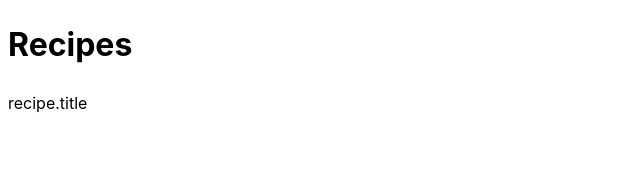
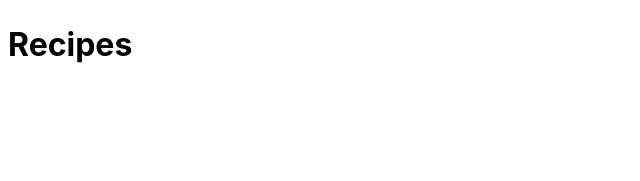
Before and after one commit to Kindlewing/recipes, a React (Vite) app: page / in a window 1280 px wide. Shown: the top 181 px of the page, without its empty margins (0-640 px from the left). Built offline with nearby package versions, Linux system fonts and the light colour scheme.

Commit message:
Working on recipes

```diff
--- a/src/app.tsx
+++ b/src/app.tsx
@@ -1,11 +1,17 @@
 import { Header } from "./components/header.tsx";
+import { Recipe } from "./recipe.ts";
 import RecipeCard from "./components/recipeCard.tsx";
 
 function App() {
+	const recipe: Recipe = {
+		title: "Test",
+		ingredients: ["1. 2 tsp olive oil"],
+	};
+
 	return (
 		<>
 			<Header />
-			<RecipeCard />
+			<RecipeCard recipe={recipe} />
 		</>
 	);
 }
--- a/src/components/recipeCard.tsx
+++ b/src/components/recipeCard.tsx
@@ -1,12 +1,9 @@
-interface Recipe {
-	title: string;
-	ingredients: string[];
-}
+import { Recipe } from "../recipe";
 
-const RecipeCard = ({ recipe: Recipe }) => {
+const RecipeCard = (recipe: Recipe) => {
 	return (
 		<article className="card">
-			<p className="title"> recipe.title</p>
+			<p className="title">{recipe.title}</p>
 		</article>
 	);
 };
--- /dev/null
+++ b/src/recipe.ts
@@ -0,0 +1,4 @@
+export interface Recipe {
+	title: string;
+	ingredients: string[];
+}
```
